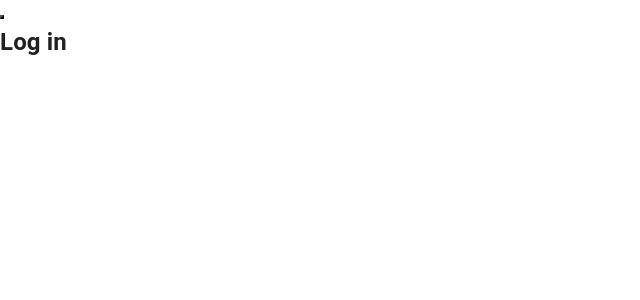
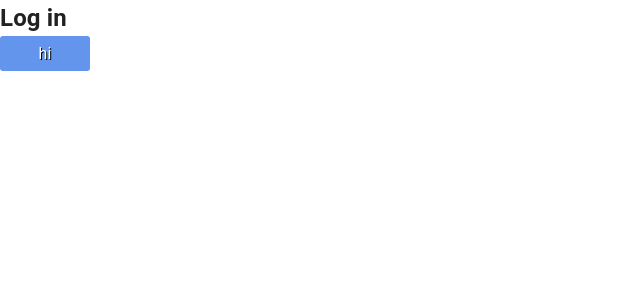
Before and after one commit to JonathanAlkalay/Authentication, a React (Create React App) app in the folder client/: page / in a window 1280 px wide. Shown: the top 300 px of the page, without its empty margins (0-640 px from the left). Built offline with nearby package versions, Linux system fonts and the light colour scheme.

Commit message:
create a primary button and add it to the login page

```diff
--- /dev/null
+++ b/client/src/common/components/buttons/PrimaryButton.ts
@@ -0,0 +1,13 @@
+import { styled } from '@mui/system';
+
+export const PrimaryButton = styled('div')(({ theme }) => ({
+    cursor: "pointer",
+    height: "35px",
+    width: "90px",
+    backgroundColor: theme.palette.primary.main,
+    color: theme.palette.common.white,
+    textAlign: "center",
+    lineHeight: "35px", // giving line height of the same height as the button makes the text vertically centerd
+    borderRadius: "3px",
+    textShadow: `1px 1px ${theme.palette.common.black}`
+  }));
--- a/client/src/pages/login/LoginPage.tsx
+++ b/client/src/pages/login/LoginPage.tsx
@@ -1,15 +1,26 @@
 
 import { useLazyLoginQuery } from "../../app-state/api-slices/auth-api/UsersApiSlice"
+import { makeStyles } from "tss-react/mui";
+import { PrimaryButton } from "../../common/components/buttons/PrimaryButton";
+
+const useStyles = makeStyles()((theme) => ({
+
+
+}));
+
+
+
 
 const Login = () => {
+  const { classes } = useStyles();
   const [login] = useLazyLoginQuery();
   const handleLogin = () =>{
     login({email: 'darth', password: 'vader'})
   }
   return (
     <div>
-      <button style={{backgroundColor:'blue'}} onClick={handleLogin}></button>
       <h2>Log in</h2>
+      <PrimaryButton onClick={handleLogin}>hi</PrimaryButton>
     </div>
   )
 }
```
